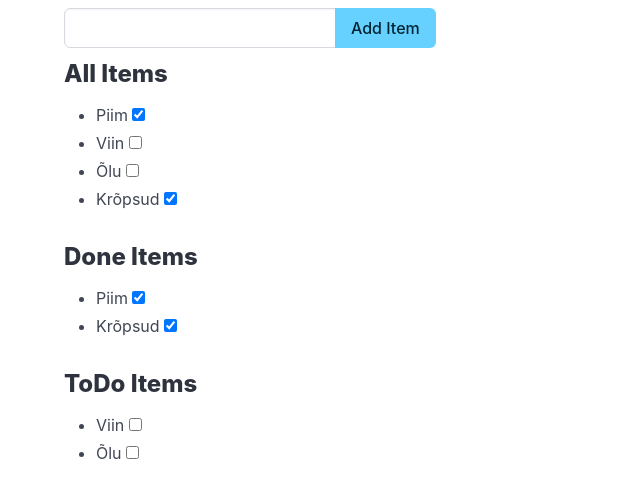
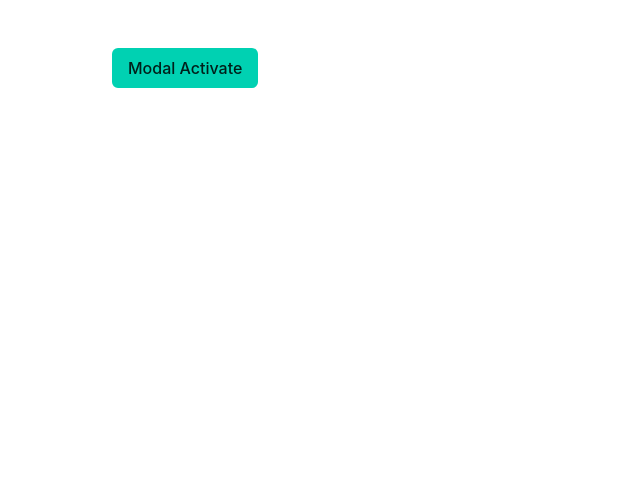
Before and after one commit to uputus/ta23alearnnode, a Vue app: page / in a window 1280 px wide. Shown: the top 498 px of the page, without its empty margins (0-640 px from the left). Built offline with nearby package versions, Linux system fonts and the light colour scheme.

Commit message:
Add modal example

```diff
--- a/src/App.vue
+++ b/src/App.vue
@@ -1,48 +1,33 @@
 <script setup>
-
-import { computed, ref } from 'vue';
-import ItemList from './ItemList.vue';
+import { ref } from 'vue';
 
 
-let message = ref('');
-let i = 1;
-let items = ref([
-    {id: i++, name: 'Piim', isDone: true },
-    {id: i++, name: 'Viin', isDone: false },
-    {id: i++, name: 'Õlu', isDone: false },
-    {id: i++, name: 'Krõpsud', isDone: true },
-]);
+let modalActive = ref(false);
 
-function addItem(){
-    if(message.value.trim() !== ''){
-        items.value.push({id: i++, name: message.value.trim(), isDone: false });
+document.body.addEventListener('keydown', event => {
+    if(event.key === 'Escape'){
+        modalActive.value = false;
     }
-    message.value = '';
-}
-
-let doneItems = computed(() => items.value.filter(item => item.isDone));
-let toDoItems = computed(() => items.value.filter(item => !item.isDone));
-
+});
 </script>
 
 <template>
-    <div class="container mt-2">
-        <div class="field has-addons">
-            <div class="control">
-                <input class="input" type="text" v-model="message" @keypress.enter="addItem">
-            </div>
-            <div class="control">
-                <button class="button is-info" @click="addItem">
-                    Add Item
-                </button>
-            </div>
+    <div class="container">
+        <section class="section">
+            <button class="button is-primary" @click="modalActive=true">Modal Activate</button>
+        </section>
+    </div>
+
+    <div class="modal" :class="{'is-active': modalActive}">
+        <div class="modal-background" @click="modalActive=false"></div>
+        <div class="modal-content">
+            <p class="image is-4by3">
+                <img src="https://bulma.io/assets/images/placeholders/1280x960.png" alt="">
+            </p>
         </div>
-        <div class="content">
-            <ItemList :items="items" title="All Items"></ItemList>
-            <ItemList :items="doneItems" title="Done Items"></ItemList>
-            <ItemList :items="toDoItems" title="ToDo Items"></ItemList>
-        </div>
+        <button class="modal-close is-large" @click="modalActive=false" aria-label="close"></button>
     </div>
+
 </template>
 
 <style></style>
```
Also changed, not shown: src/pages/ToDo.vue (added, +47 -0 lines).
